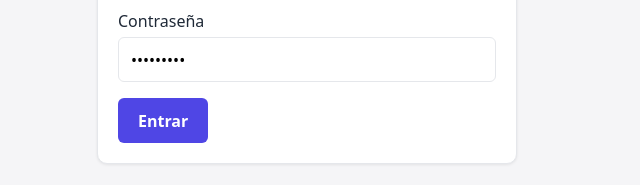
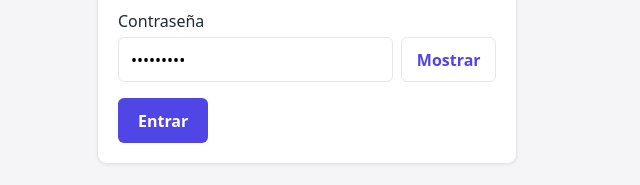
Before and after one commit to ZyGadiel/subastas-aw, a plain HTML site: page iniciar-sesion.html in a window 1280 px wide. Both pictures are taken after typing "name@example.com", "Sample123" into the empty fields and a click on the button "Entrar". Shown: the part 265-450 px from the top of the page, 25-665 px from the left. Drawn offline with nearby package versions, Linux system fonts and the light colour scheme; no server answers.

Commit message:
Seccion 13: boton para ver la contrasena

```diff
--- a/css/estilos.css
+++ b/css/estilos.css
@@ -280,6 +280,31 @@ button:disabled {
 #formulario-de-inicio-de-sesion,
 #formulario-de-registro {
   max-width: 420px;
+}
+
+/* Campo de contraseña con el botón "Mostrar / Ocultar" a su lado, en la misma fila */
+.contrasena-con-boton {
+  display: flex;
+  gap: 0.5rem;
+}
+
+.contrasena-con-boton input {
+  flex: 1;       /* el campo ocupa todo el espacio que deja el botón */
+  min-width: 0;  /* sin esto, en celulares angostos el campo empujaría al botón fuera de la caja */
+}
+
+/* Botón secundario: con borde y sin relleno de color, para que no parezca
+   el botón principal del formulario ("Entrar" o "Crear cuenta") */
+.boton-de-ver-contrasena {
+  margin-top: 0;
+  padding: 0.6rem 0.9rem;
+  color: var(--color-de-los-enlaces);
+  background-color: var(--color-de-superficie);
+  border: 1px solid var(--color-de-los-bordes);
+}
+
+.boton-de-ver-contrasena:hover {
+  background-color: var(--color-de-fondo);
 }
 
 
--- a/iniciar-sesion.html
+++ b/iniciar-sesion.html
@@ -51,7 +51,13 @@
              placeholder="ejemplo@correo.com">
 
       <label for="contrasena">Contraseña</label>
-      <input type="password" id="contrasena" name="contrasena" autocomplete="current-password" required>
+      <!-- El campo y el botón "Mostrar" van juntos en una fila (css: .contrasena-con-boton).
+           type="button" = el botón NO envía el formulario; js/utilidades.js le da su función. -->
+      <div class="contrasena-con-boton">
+        <input type="password" id="contrasena" name="contrasena" autocomplete="current-password" required>
+        <button type="button" id="boton-ver-contrasena" class="boton-de-ver-contrasena"
+                aria-controls="contrasena" aria-pressed="false" aria-label="Mostrar contraseña">Mostrar</button>
+      </div>
 
       <button type="submit">Entrar</button>
     </form>
--- a/js/iniciar-sesion.js
+++ b/js/iniciar-sesion.js
@@ -55,3 +55,9 @@ promesaDelPerfilDelUsuarioActual.then((perfil) => {
 });
 
 formularioDeInicioDeSesion.addEventListener('submit', iniciarSesion);
+
+// Botón "Mostrar / Ocultar" de la contraseña (la función está en js/utilidades.js)
+activarBotonVerContrasena(
+  document.getElementById('contrasena'),
+  document.getElementById('boton-ver-contrasena')
+);
--- a/js/registro.js
+++ b/js/registro.js
@@ -83,3 +83,9 @@ promesaDelPerfilDelUsuarioActual.then((perfil) => {
 });
 
 formularioDeRegistro.addEventListener('submit', registrarUsuario);
+
+// Botón "Mostrar / Ocultar" de la contraseña (la función está en js/utilidades.js)
+activarBotonVerContrasena(
+  document.getElementById('contrasena'),
+  document.getElementById('boton-ver-contrasena')
+);
--- a/js/utilidades.js
+++ b/js/utilidades.js
@@ -86,6 +86,35 @@ function esCorreoValido(correo) {
 
 const MENSAJE_DE_CORREO_INVALIDO = 'Escribe un correo completo, por ejemplo: ejemplo@correo.com';
 
+
+// ---------------------------------------------------------------------
+// Botón "Mostrar / Ocultar" de la contraseña (registro e inicio de sesión).
+// El truco es cambiar el type del campo:
+//   type="password" → se ven puntitos      type="text" → se ven las letras
+// El valor escrito no cambia, solo cómo se muestra.
+// ---------------------------------------------------------------------
+function mostrarUOcultarContrasena(campoDeLaContrasena, botonVerContrasena, mostrar) {
+  campoDeLaContrasena.type = mostrar ? 'text' : 'password';
+  botonVerContrasena.textContent = mostrar ? 'Ocultar' : 'Mostrar';
+  // aria-pressed y aria-label: los lectores de pantalla dicen si está activado y qué hace
+  botonVerContrasena.setAttribute('aria-pressed', String(mostrar));
+  botonVerContrasena.setAttribute('aria-label', mostrar ? 'Ocultar contraseña' : 'Mostrar contraseña');
+}
+
+function activarBotonVerContrasena(campoDeLaContrasena, botonVerContrasena) {
+  botonVerContrasena.addEventListener('click', () => {
+    const estaOculta = campoDeLaContrasena.type === 'password';
+    mostrarUOcultarContrasena(campoDeLaContrasena, botonVerContrasena, estaOculta);
+  });
+
+  // CASO LÍMITE: el usuario envía el formulario con la contraseña visible.
+  // Se vuelve a ocultar: así no queda a la vista mientras sale "¡Listo!" y
+  // el navegador la sigue reconociendo como contraseña para ofrecer guardarla.
+  campoDeLaContrasena.form.addEventListener('submit', () => {
+    mostrarUOcultarContrasena(campoDeLaContrasena, botonVerContrasena, false);
+  });
+}
+
 // Muestra un mensaje en un elemento de la página.
 // tipoDeMensaje: 'error', 'exito' o 'aviso'
 // (los colores están en la sección 7 de css/estilos.css: .mensaje-de-error, etc.)
```
Also changed, not shown: registro.html (+7 -1 lines), 4 other files.
